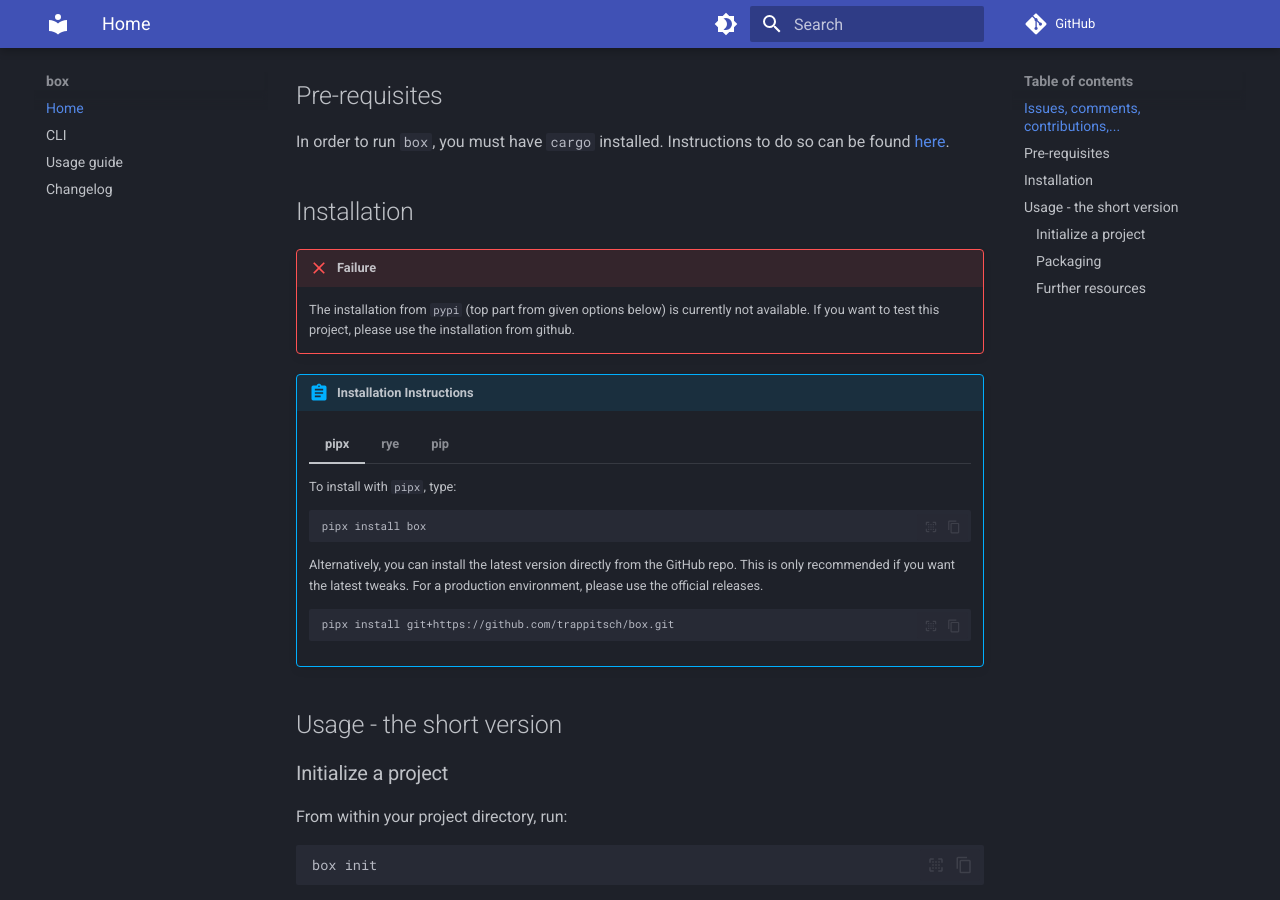
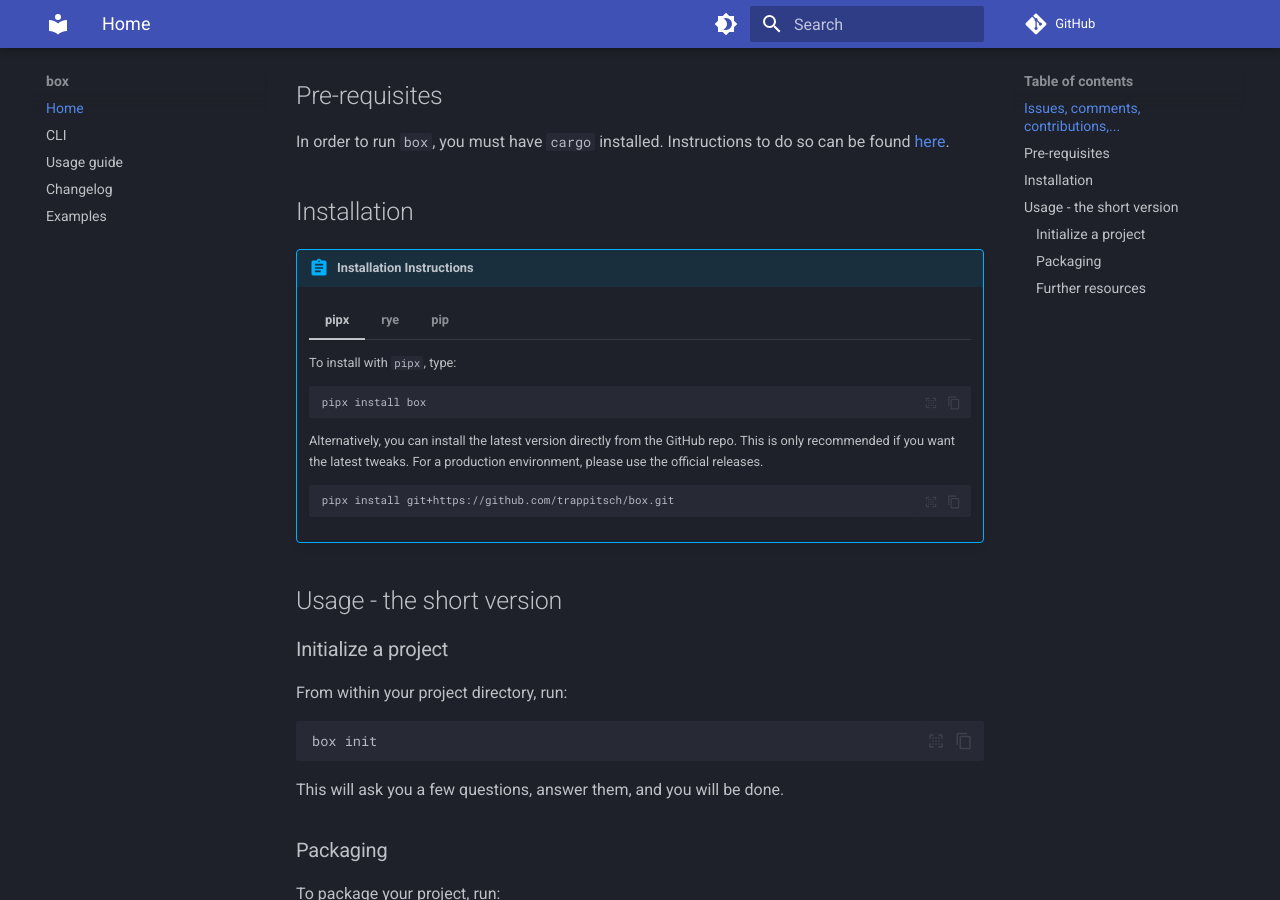
Before and after one commit to trappitsch/box, an MkDocs documentation site: the page built from docs/index.md, in a window 1280 px wide and 900 px high, scrolled down 643 px. Built offline with MkDocs 1.6.1 and Material for MkDocs 9.7.7, drawn with Linux system fonts in a browser that asks for light colours; comment, search, counter and statistics services are not loaded.

Commit message:
Docs: Add example, add v0.1.0 to changelog (#36)
* Add example qtcowsay, changelog (add v0.1.0)

* update image link

* remove failure notice for pypi installation

we are going to release this now :)

```diff
--- a/docs/index.md
+++ b/docs/index.md
@@ -39,11 +39,6 @@ Instructions to do so can be found
 
 ## Installation
 
-!!! failure
-
-    The installation from `pypi` (top part from given options below) is currently not available.
-    If you want to test this project, please use the installation from github.
-
 !!! abstract "Installation Instructions"
 
     {% include-markdown ".includes/install.md" %}
--- a/mkdocs.yml
+++ b/mkdocs.yml
@@ -51,3 +51,4 @@ nav:
   - CLI: cli.md
   - Usage guide: guide.md
   - Changelog: changelog.md
+  - Examples: examples.md
```
Also changed, not shown: docs/changelog.md (+3 -0 lines), docs/examples.md (added, +35 -0 lines), 1 other file.
